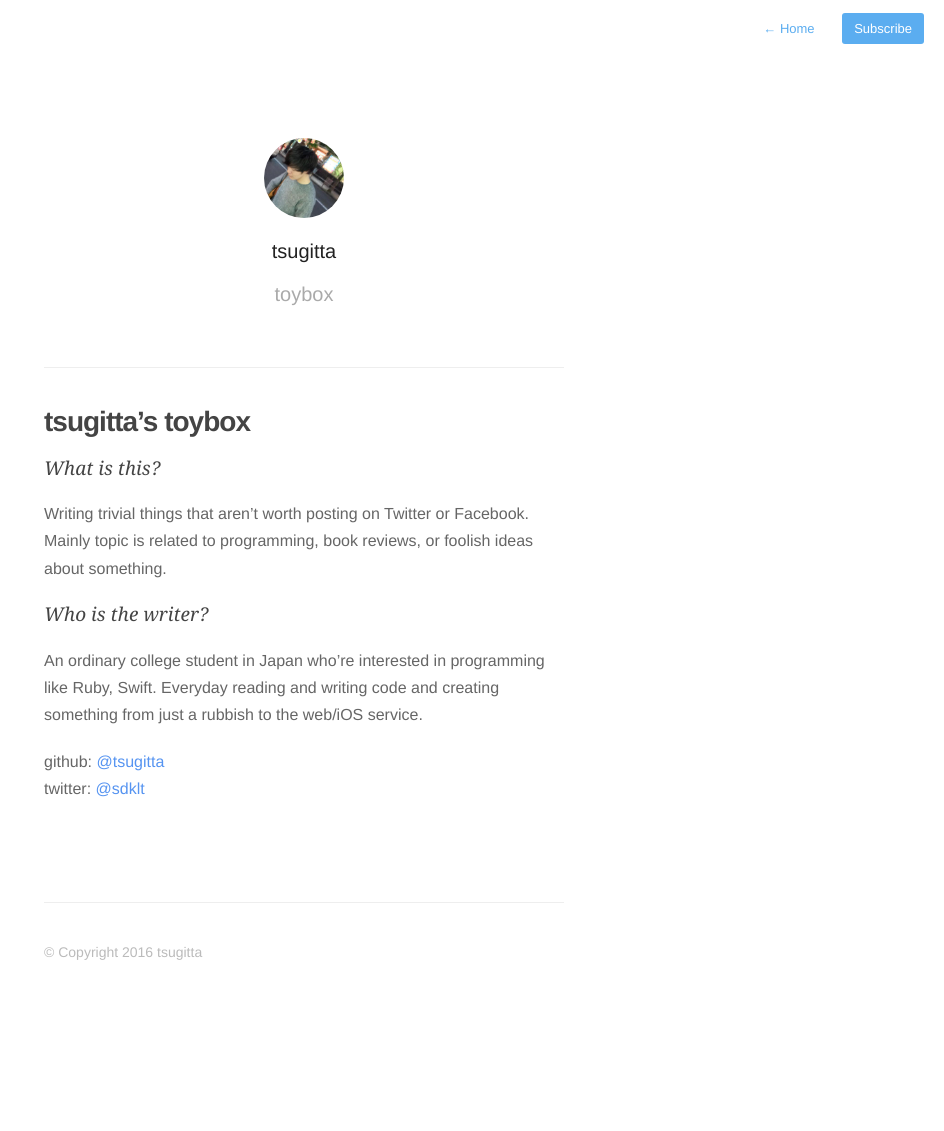
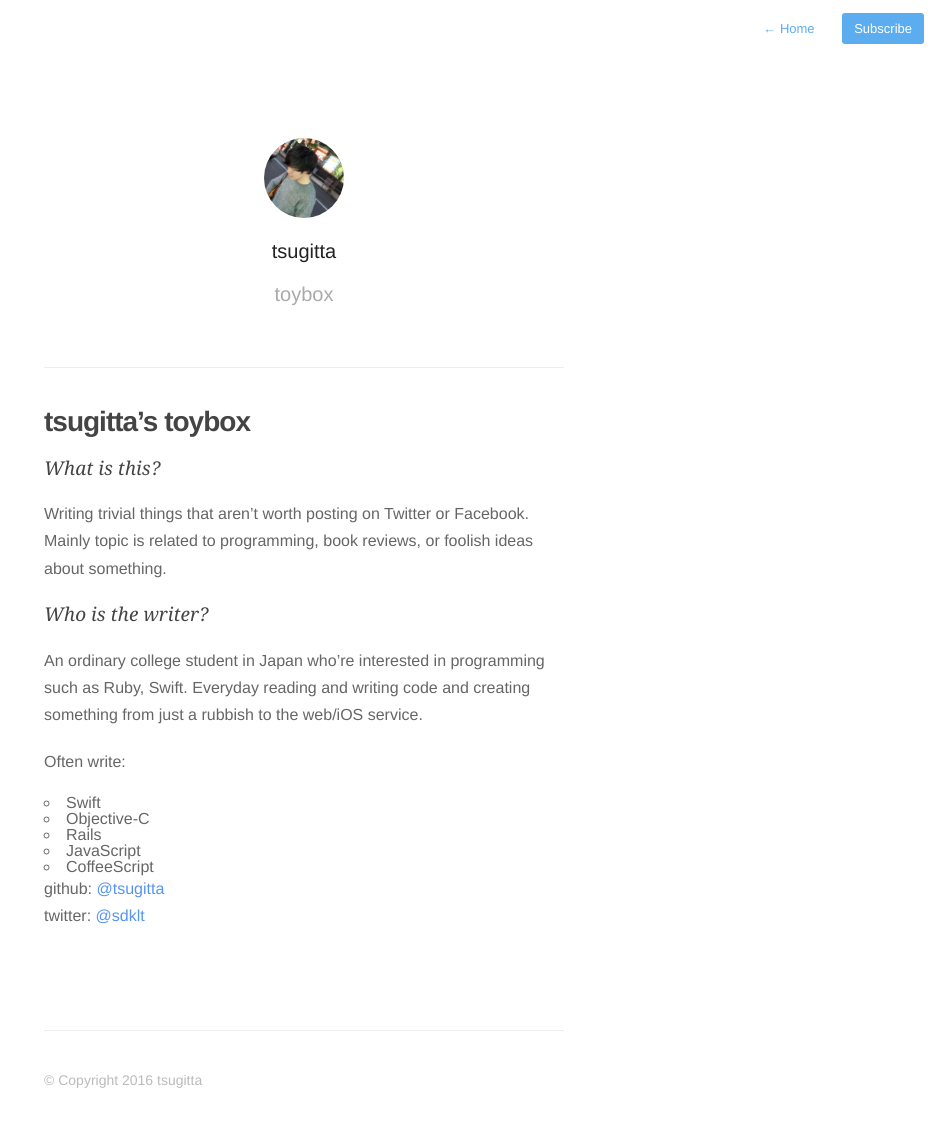
Before and after one commit to tsugitta/mini-blog, a Jekyll site: the page built from about.md, in a window 1280 px wide. Shown: the whole page, without its empty margins (336-1280 px from the left). Built offline with Jekyll 4.4.1, drawn with Linux system fonts in a browser that asks for light colours; nearby versions of some CDN libraries; before the commit the page ends 1003 px from its top, so only the background shows below that.

Commit message:
Modify about me

```diff
--- a/about.md
+++ b/about.md
@@ -12,7 +12,15 @@ Writing trivial things that aren't worth posting on Twitter or Facebook. Mainly
 
 ## Who is the writer?
 
-An ordinary college student in Japan who're interested in programming like Ruby, Swift. Everyday reading and writing code and creating something from just a rubbish to the web/iOS service.
+An ordinary college student in Japan who're interested in programming such as Ruby, Swift. Everyday reading and writing code and creating something from just a rubbish to the web/iOS service.
+
+Often write:
+
+- Swift
+- Objective-C
+- Rails
+- JavaScript
+- CoffeeScript
 
 github: [@tsugitta](https://github.com/tsugitta)
 <br>
```
